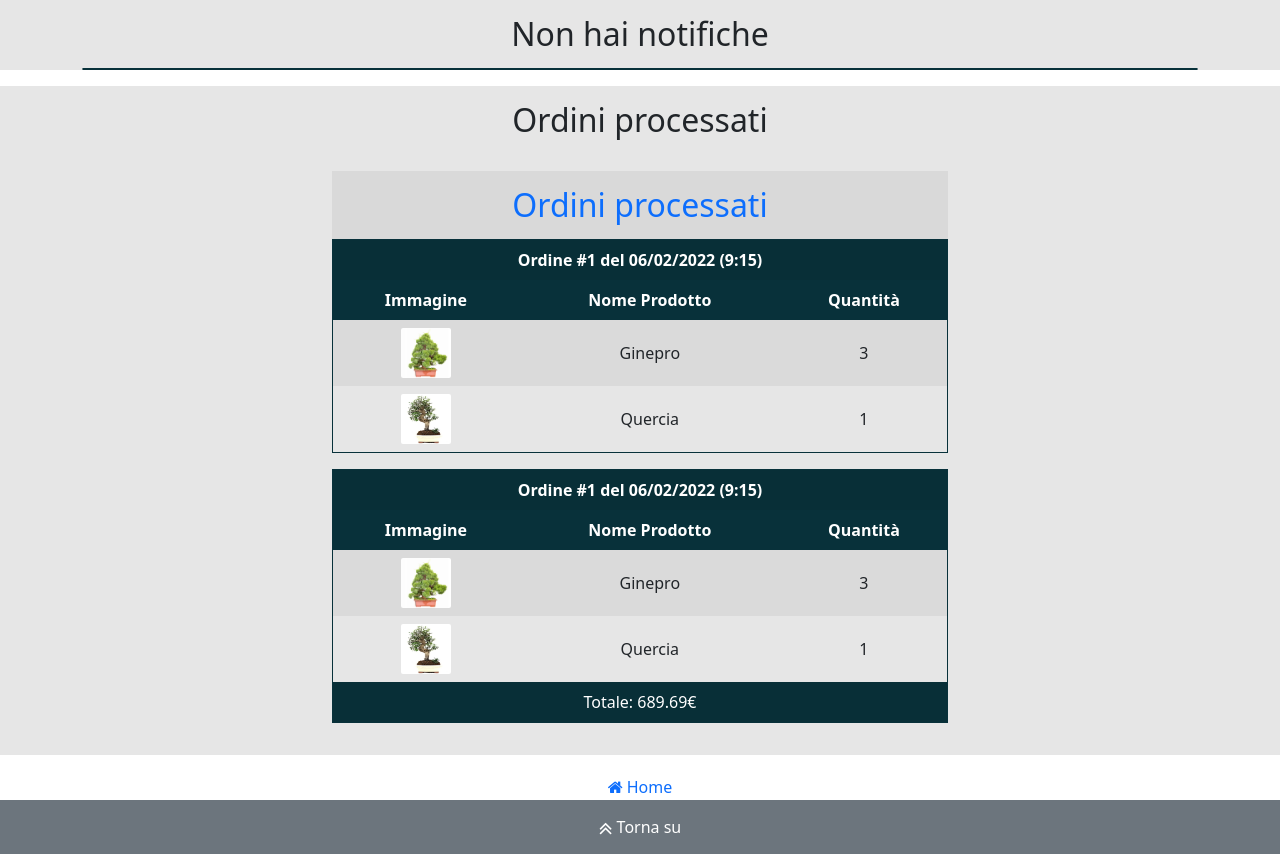
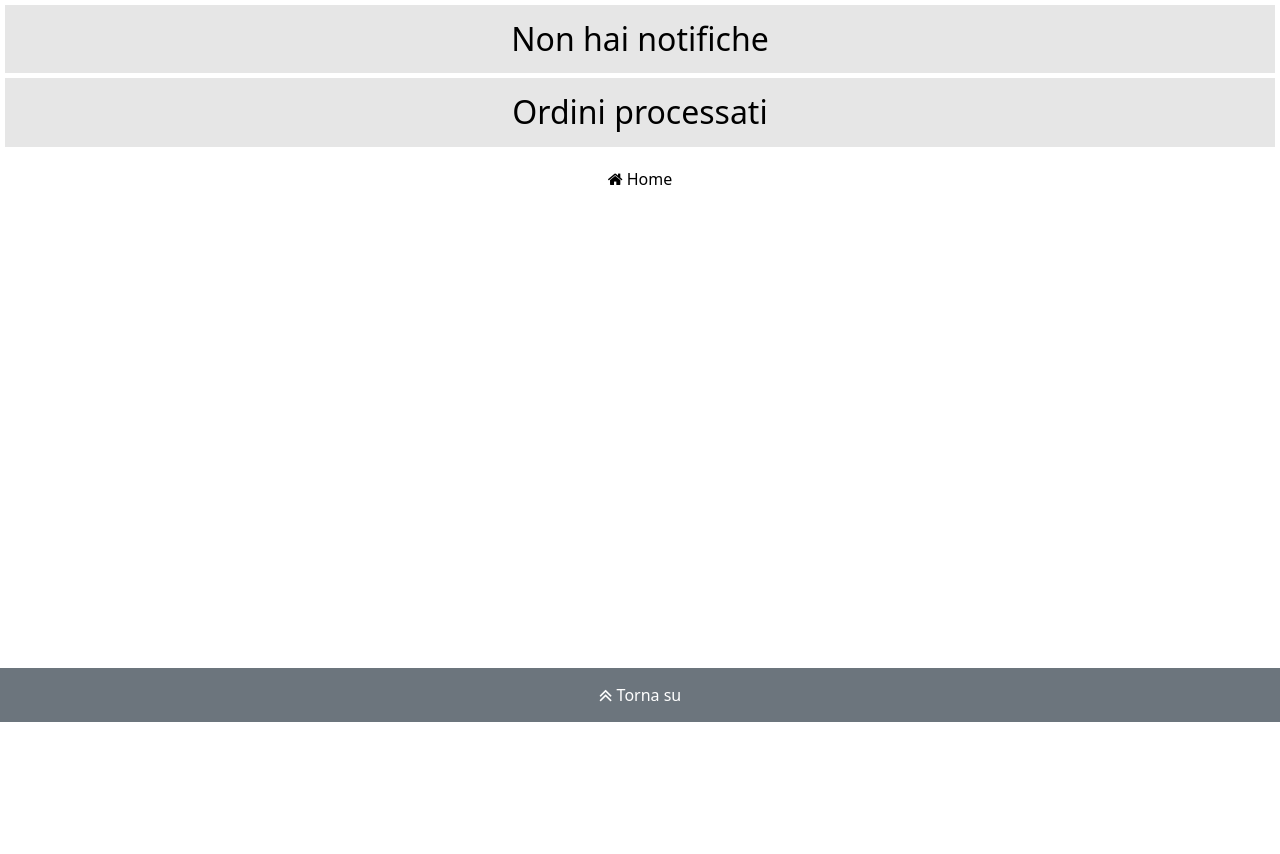
Before and after one commit to Sonofapo/Elaborato-Tecnologie-Web, a PHP site: page /?action=user&mode=profile in a window 1280 px wide. Shown: the part 78-932 px from the top of the page. After the commit the page ends 800 px from the top, so only its background shows below. Run offline with PHP 8.4, Linux system fonts and the light colour scheme; the visitor is signed in with stand-in values (Sample User, id 1); data comes from the database, SQL or seed files in the repository; data that the repository does not hold is empty.

Commit message:
dropdown notifiche ordini

```diff
--- a/src/user/profile.php
+++ b/src/user/profile.php
@@ -1,9 +1,12 @@
 <?php echo get_include_contents("./src/templates/header.php") ?>
 <!-----------------------------------------------------------FOOTER DIVERSO(????)------------------------------------------------------------------>
 <main>
+	<div id="accordion">
 		<section id="alerts">
+			<a class="collapsed" href="#alerts-body" data-bs-toggle="collapse" title="notifiche">
 				<h2><?php echo count($vars["messages"]) ? "Le tue Notifiche" : "Non hai notifiche" ?></h2>
-		<div class="container">
+			</a>
+			<div id="alerts-body" class="container collapse" data-bs-parent="#accordion">
 				<ul class="mb-3">
 					<?php foreach($vars["messages"] as $message): ?>
 					<li>
@@ -21,53 +24,12 @@
 			</div>
 		</section>
 		<section id="orders">
-		<?php ?>
+			<a class="collapsed" href="#orders-body" data-bs-toggle="collapse" title="ordini">
 				<?php if($vars["isVendor"]): ?>
 					<h2><?php echo count($vars["orders"]) ? "Ordini processati" : "Non ci sono ordini" ?></h2>
 				<?php else: ?>
 					<h2><?php echo count($vars["orders"]) ? "I tuoi Ordini" : "Non ci sono ordini" ?></h2>
 				<?php endif ?>
-		<?php foreach($vars["orders"] as $order): ?>
-			<?php $o = $order["id_order"] ?>
-			<div class="container py-3">
-				<table class="table table-striped">
-					<tr>
-						<th scope="colgroup" colspan="3" id="order-<?php echo $o ?>">
-							Ordine #<?php echo $order["id_order"]?> del <?php echo date("d/m/Y (G:i)", strtotime($order["date"]))?>
-						</th>
-					</tr>
-					<tr>
-						<th scope="col" id="img-<?php echo $o ?>">Immagine</th>
-						<th scope="col" id="name-<?php echo $o ?>">Nome Prodotto</th>
-						<th scope="col" id="qty-<?php echo $o ?>">Quantità</th>
-					</tr>
-					<?php foreach($order["prods"] as $item): ?>
-						<tr>
-							<td headers="img-<?php echo $o ?>">
-								<img class="order-img" src="<?php echo IMG_PATH.$item["path"]?>" alt="" />
-							</td>
-							<td headers="name-<?php echo $o ?>">
-								<?php echo ucfirst($item["name"])?>
-							</td>
-							<td headers="qty-<?php echo $o ?>">
-								<?php echo $item["quantity"]?>
-							</td>
-						</tr>
-					<?php endforeach ?>
-				</ul>
-			</div>
-		<?php endforeach ?>
-		</section>
-		<section id="orders">
-			<a class="collapsed" href="#orders-body" data-bs-toggle="collapse" title="ordini">
-				<h2>
-					<?php
-					if($vars["isVendor"])
-						echo count($vars["orders"]) ? "Ordini processati" : "Non ci sono ordini";
-					else
-						echo count($vars["orders"]) ? "I tuoi Ordini" : "Non ci sono ordini";
-					?>
-				</h2>
 			</a>
 			<div id="orders-body" class="container pb-3 collapse" data-bs-parent="#accordion">
 				<?php foreach($vars["orders"] as $order): ?>
@@ -96,11 +58,6 @@
 									</td>
 								</tr>
 							<?php endforeach ?>
-							<tr>
-								<td class="tot-price" colspan="3" header="order-<?php echo $o ?>">
-									Totale: <?php echo round($order["total"], 2)?>&euro;
-								</td>
-							</tr>
 						</table>
 				<?php endforeach ?>
 			</div>
```
Lines whose indentation alone changed are shown as unchanged.
